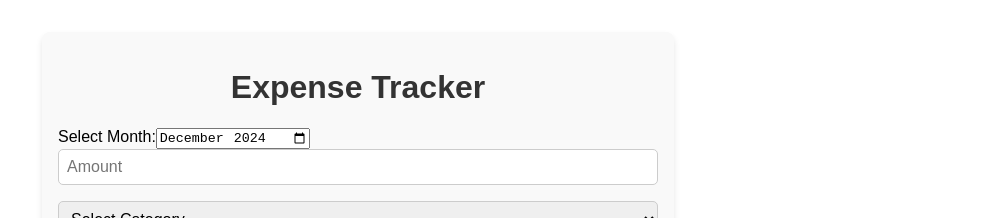
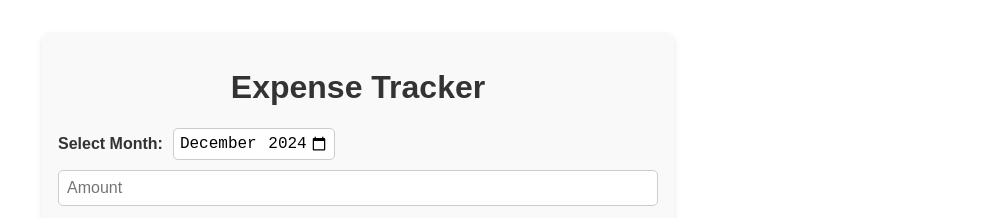
Before and after one commit to mlutterbach/expense-tracker-ui, a React (Create React App) app: page /expenses in a window 1280 px wide. Shown: the top 218 px of the page, without its empty margins (282-1280 px from the left). Built offline with nearby package versions, Linux system fonts and the light colour scheme; no server answers; sample sign-in values are in the browser's storage.

Commit message:
Added filter tag and changed month calendar selector style

```diff
--- a/src/components/Expenses/ExpenseList.js
+++ b/src/components/Expenses/ExpenseList.js
@@ -2,7 +2,7 @@ import React from "react";
 import { format, parseISO, isSameMonth } from "date-fns";
 import "../../styles/ExpenseManager.css";
 
-const ExpenseList = ({ expenses, currentMonth }) => {
+const ExpenseList = ({ expenses, currentMonth, filters, onRemoveFilter }) => {
   const filteredExpenses = expenses.filter((expense) => {
     const expenseDate = parseISO(expense.date);
     return isSameMonth(expenseDate, parseISO(`${currentMonth}-01`));
@@ -16,6 +16,23 @@ const ExpenseList = ({ expenses, currentMonth }) => {
   return (
     <div>
       <h2>Your {format(parseISO(`${currentMonth}-01`), "MMMM yyyy")} Expenses</h2>
+
+      {Object.entries(filters).length > 0 && (
+        <div className="filter-tags">
+          {Object.entries(filters).map(([key, value]) => (
+            <div key={key} className="filter-tag">
+              {key === "filter" && value === "week" && "Last Week"}
+              {key === "filter" && value === "month" && "Last Month"}
+              {key === "filter" && value === "3months" && "Last 3 Months"}
+              {key === "start_date" && `From: ${value}`}
+              {key === "end_date" && `To: ${value}`}
+              {key === "min_amount" && `Min: $${value}`}
+              {key === "max_amount" && `Max: $${value}`}
+              <button onClick={() => onRemoveFilter(key)}>✖</button>
+            </div>
+          ))}
+        </div>
+      )}
 
       {filteredExpenses.length > 0 ? (
         <ul>
--- a/src/components/Expenses/ExpenseManager.js
+++ b/src/components/Expenses/ExpenseManager.js
@@ -50,6 +50,12 @@ const ExpenseManager = () => {
     fetchBudgets();
   };
 
+  const handleRemoveFilter = (filterKey) => {
+    const updatedFilters = { ...filters };
+    delete updatedFilters[filterKey];
+    setFilters(updatedFilters);
+  };
+
   return (
     <div className="expense-manager">
       <h1>Expense Tracker</h1>
@@ -66,7 +72,12 @@ const ExpenseManager = () => {
 
       <ExpenseFilter onFilterChange={setFilters} />
       <ExpenseForm onExpenseAdded={handleExpenseAdded} />
-      <ExpenseList expenses={expenses} currentMonth={currentMonth} />
+      <ExpenseList
+        expenses={expenses}
+        currentMonth={currentMonth}
+        filters={filters}
+        onRemoveFilter={handleRemoveFilter}
+      />
       <BudgetManager currentMonth={currentMonth} onBudgetsUpdated={fetchBudgets} />
       <MonthlyExpenses currentMonth={currentMonth} budgets={budgets} />
     </div>
--- a/src/styles/ExpenseManager.css
+++ b/src/styles/ExpenseManager.css
@@ -90,6 +90,67 @@
   background: #45a049;
 }
 
+.filter-tags {
+  display: flex;
+  flex-wrap: wrap;
+  gap: 0.5rem;
+  margin-bottom: 1rem;
+}
+
+.filter-tag {
+  background-color: #f0f0f0;
+  border: 1px solid #ccc;
+  border-radius: 4px;
+  padding: 0.5rem 1rem;
+  display: flex;
+  align-items: center;
+  gap: 0.5rem;
+}
+
+.filter-tag button {
+  background: none;
+  border: none;
+  color: #ff0000;
+  cursor: pointer;
+  font-size: 1rem;
+  line-height: 1;
+}
+
+.filter-tag button:hover {
+  color: #cc0000;
+}
+
+.month-selector {
+  display: flex;
+  align-items: center;
+  gap: 10px;
+  margin: 10px 0;
+}
+
+.month-selector label {
+  font-size: 1rem;
+  font-weight: bold;
+  color: #333;
+}
+
+.month-selector input[type="month"] {
+  padding: 5px;
+  font-size: 1rem;
+  border: 1px solid #ccc;
+  border-radius: 5px;
+  width: 150px;
+  transition: border-color 0.3s ease;
+}
+
+.month-selector input[type="month"]:focus {
+  border-color: #4a90e2;
+  outline: none;
+}
+
+.month-selector input[type="month"]:hover {
+  border-color: #888;
+}
+
 /* Mobile responsiveness */
 @media (max-width: 600px) {
   .expense-manager {
```
